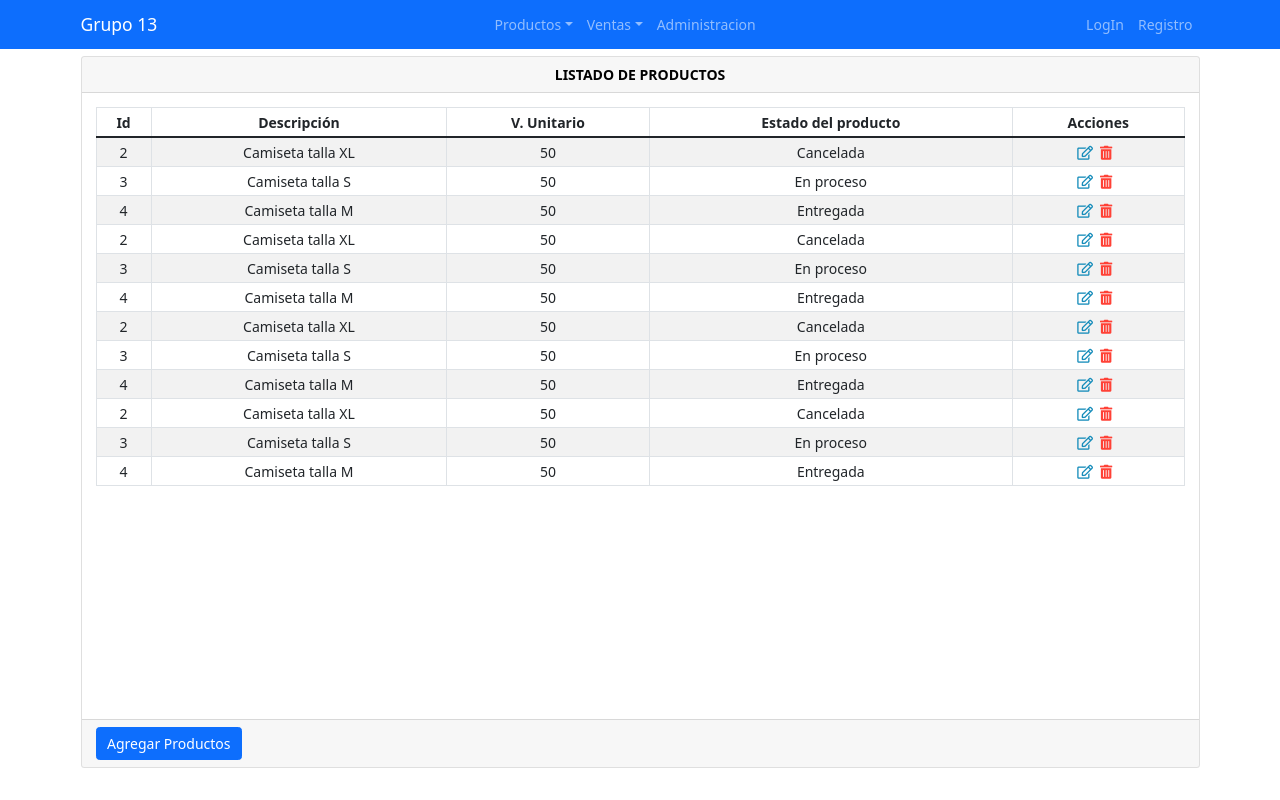
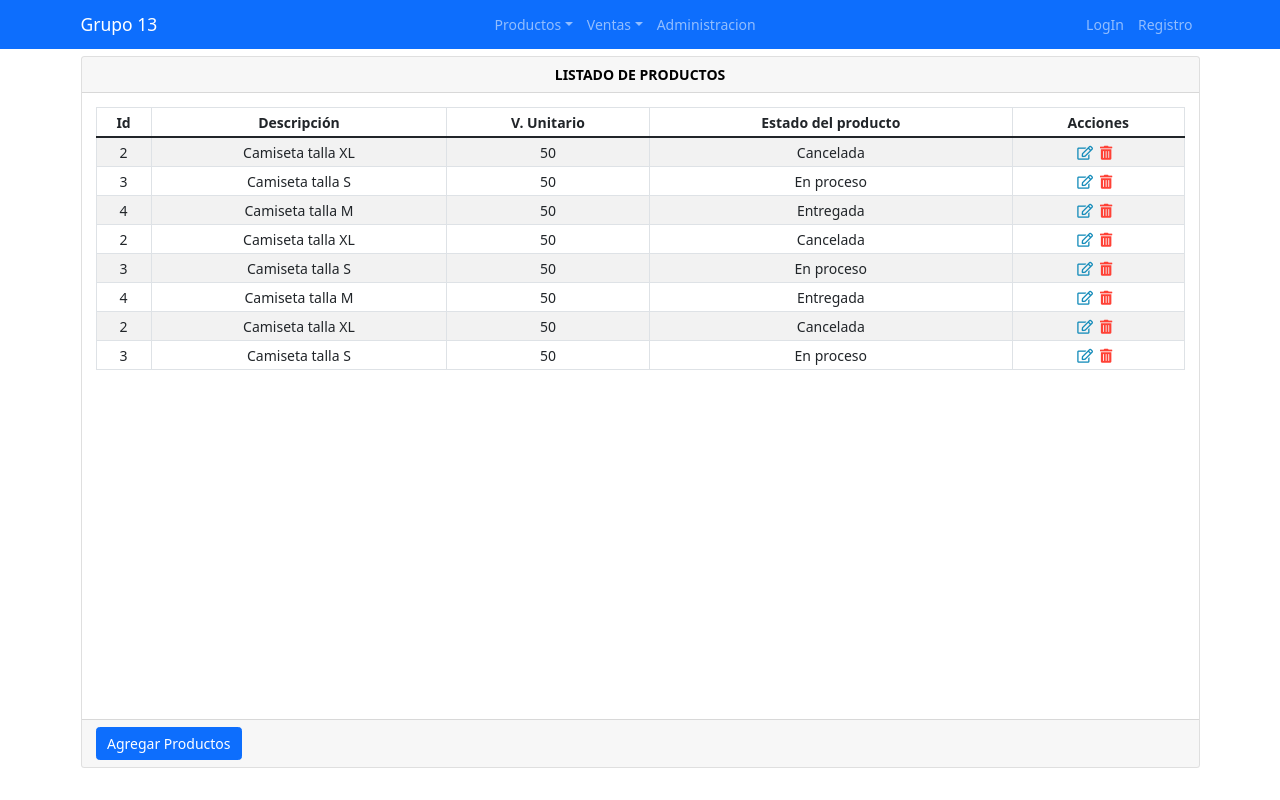
Before and after one commit to Tataalvarez/Grupo_13_Frontend, a React (Create React App) app in the folder app-ventas/: page /productos/listar in a window 1280 px wide. Built offline with nearby package versions, Linux system fonts and the light colour scheme.

Commit message:
ajustes en modulos

```diff
--- a/app-ventas/src/App.js
+++ b/app-ventas/src/App.js
@@ -6,7 +6,8 @@ import Header from "./components/shared/Header";
 import Home from "./components/shared/Home";
 // import Ventas from "./components/ventas/Ventas";
 import Login from "./components/login/Login";
-// import ListProduct from "./components/products/ListProduct";
+import CreateProduct from "./components/products/CreateProduct";
+import EditProduct from "./components/products/EditProduct";
 import Products from "./components/products/Products";
 
 const App = () => {
@@ -115,58 +116,6 @@ const App = () => {
       id: 3,
       seller: "Andrea",
     },
-    {
-      code: 3,
-      quantity: 7,
-      description: "Camiseta talla M",
-      price: 50,
-      total: 350,
-      date: "12-08-2020",
-      nit: "1234567896",
-      customer: "Jose Rojas",
-      status: "Entregada",
-      id: 4,
-      seller: "Tatiana",
-    },
-    {
-      code: 1,
-      quantity: 9,
-      description: "Camiseta talla XL",
-      price: 50,
-      total: 450,
-      date: "12-08-2020",
-      nit: "87453422",
-      customer: "Richar Mora",
-      status: "Cancelada",
-      id: 2,
-      seller: "Diana",
-    },
-    {
-      code: 2,
-      quantity: 8,
-      description: "Camiseta talla S",
-      price: 50,
-      total: 400,
-      date: "12-08-2020",
-      nit: "87453422",
-      customer: "Juan Mora",
-      status: "En proceso",
-      id: 3,
-      seller: "Andrea",
-    },
-    {
-      code: 3,
-      quantity: 7,
-      description: "Camiseta talla M",
-      price: 50,
-      total: 350,
-      date: "12-08-2020",
-      nit: "1234567896",
-      customer: "Jose Rojas",
-      status: "Entregada",
-      id: 4,
-      seller: "Tatiana",
-    }
   ];
   return (
     <Router>
@@ -179,12 +128,12 @@ const App = () => {
           <Ventas dataBase={dataBase} />
         </Route> */}
         <Switch>
-          {/* <Route path="/productos/crear">
+          <Route path="/productos/crear">
             <CreateProduct dataBase={dataBase} />
           </Route>
           <Route path="/productos/editar">
             <EditProduct dataBase={dataBase} />
-          </Route> */}
+          </Route>
           <Route path="/productos/listar">
             <Products dataBase={dataBase} />
           </Route>
--- a/app-ventas/src/components/products/ListProduct.js
+++ b/app-ventas/src/components/products/ListProduct.js
@@ -1,7 +1,7 @@
 import React from "react";
-import Product from "./EditProduct";
+import EditProduct from "./EditProduct";
 
-const Table = ({ data, setDataToEdit, deleteData }) => {
+const ListProduct = ({ data, setDataToEdit, deleteData }) => {
   return (
     <table className="table table-bordered table-striped table-hover table-sm">
       <thead>
@@ -16,7 +16,7 @@ const Table = ({ data, setDataToEdit, deleteData }) => {
       <tbody>
         {data.length > 0 ? (
           data.map((el) => (
-            <Product
+            <EditProduct
               key={el.id}
               el={el}
               setDataToEdit={setDataToEdit}
@@ -33,4 +33,4 @@ const Table = ({ data, setDataToEdit, deleteData }) => {
   );
 };
 
-export default Table;
+export default ListProduct;
--- a/app-ventas/src/components/products/Products.js
+++ b/app-ventas/src/components/products/Products.js
@@ -3,7 +3,7 @@ import React, { useState } from "react";
 import { Container, Card, Button } from "react-bootstrap";
 
 // Componentes
-import CreateProducts from "./CreateProuct";
+// import CreateProducts from "./CreateProuct";
 import ListProduct from "./ListProduct";
 import "./Products.css";
 //import { useTable } from 'react-table';
```
Also changed, not shown: app-ventas/src/components/products/CreateProduct.js (renamed from app-ventas/src/components/products/CreateProuct.js).
